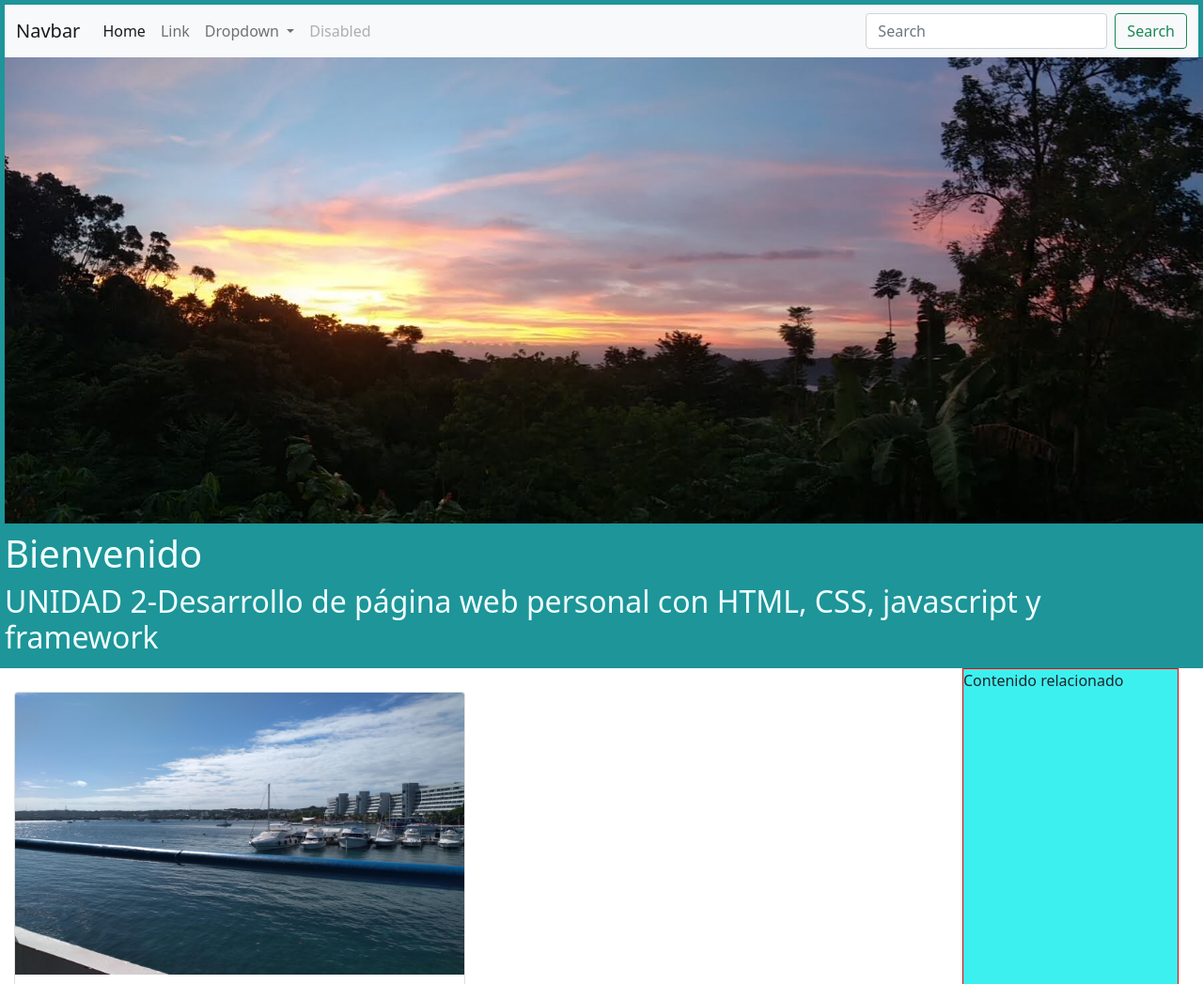
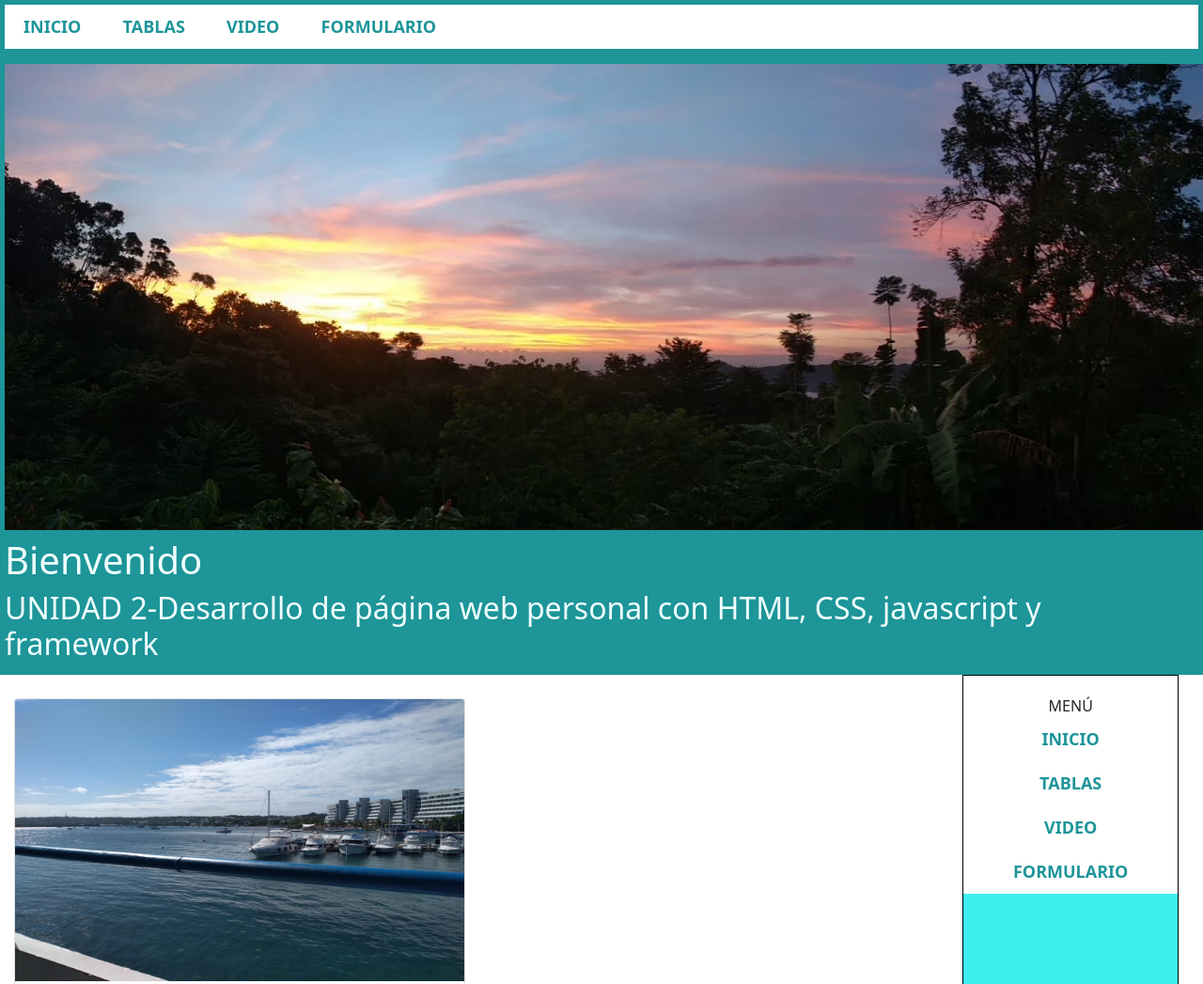
Before and after one commit to Davidciro-333/Desarrollo_de_una_web_personal_con_html, a plain HTML site: page index.html in a window 1280 px wide. Shown: the top 1047 px of the page at 94% size. Drawn offline with Linux system fonts and the light colour scheme.

Commit message:
Estilo de menu completo

```diff
--- a/css/estilo.css
+++ b/css/estilo.css
@@ -19,9 +19,9 @@ section{
 
 aside{
     float: left;
-    border: 1px solid red;
+    border: 1px solid rgb(0, 0, 0);
     width: 18%;
-    border: 1px solid red;
+    border: 1px solid rgb(0, 0, 0);
     background: rgb(61, 240, 240);
     height: 100%;
 }
@@ -43,3 +43,63 @@ figure{
     margin: 0 auto;
     padding: 15px 15px;
 }
+
+ul.superior{
+    width: 100%;
+    background: #ffffff;
+    display: inline-block;
+    list-style: none;
+    text-align: left;
+    margin-top: 0px;
+    padding: 0px;
+}
+
+ul.superior li{
+    display: inline-block;
+}
+
+ul.superior li a{
+    color: #1d9599;
+    text-decoration: none;
+    font-size: 18px;
+    font-weight: bold;
+    display: inline-block;
+    padding: 10px 20px;
+}
+
+.superior li a:hover{
+    background: #125d5f;
+    color: #fff;
+}
+
+ul {
+
+    list-style: none;
+    margin: 0;
+    padding: 0;
+}
+
+ul.inferior{
+    width: 100%;
+    background: #ffffff;
+    display: inline-block;
+    list-style: none;
+    text-align: center;
+    margin: 0px;
+    padding: 0px;
+    padding-top: 20px;
+}
+
+ul.inferior li a{
+    color: #1d9599;
+    text-decoration: none;
+    font-size: 18px;
+    font-weight: bold;
+    display: block;
+    padding: 10px 20px;
+}
+ul.inferior li a:hover{
+    background: #125d5f;
+    color: whitesmoke;
+    width: 100%;
+}
--- a/index.html
+++ b/index.html
@@ -9,44 +9,17 @@
     <link rel="stylesheet" href="css/bootstrap.min.css">
   </head>
   <body>
-        <!--Cabecera de la pagina -->
+
+    <!--Cabecera de la pagina -->
     <header>
-      <nav class="navbar navbar-expand-lg navbar-light bg-light">
-        <div class="container-fluid">
-          <a class="navbar-brand" href="#">Navbar</a>
-          <button class="navbar-toggler" type="button" data-bs-toggle="collapse" data-bs-target="#navbarSupportedContent" aria-controls="navbarSupportedContent" aria-expanded="false" aria-label="Toggle navigation">
-            <span class="navbar-toggler-icon"></span>
-          </button>
-          <div class="collapse navbar-collapse" id="navbarSupportedContent">
-            <ul class="navbar-nav me-auto mb-2 mb-lg-0">
-              <li class="nav-item">
-                <a class="nav-link active" aria-current="page" href="#">Home</a>
-              </li>
-              <li class="nav-item">
-                <a class="nav-link" href="#">Link</a>
-              </li>
-              <li class="nav-item dropdown">
-                <a class="nav-link dropdown-toggle" href="#" id="navbarDropdown" role="button" data-bs-toggle="dropdown" aria-expanded="false">
-                  Dropdown
-                </a>
-                <ul class="dropdown-menu" aria-labelledby="navbarDropdown">
-                  <li><a class="dropdown-item" href="#">Action</a></li>
-                  <li><a class="dropdown-item" href="#">Another action</a></li>
-                  <li><hr class="dropdown-divider"></li>
-                  <li><a class="dropdown-item" href="#">Something else here</a></li>
-                </ul>
-              </li>
-              <li class="nav-item">
-                <a class="nav-link disabled">Disabled</a>
-              </li>
-            </ul>
-            <form class="d-flex">
-              <input class="form-control me-2" type="search" placeholder="Search" aria-label="Search">
-              <button class="btn btn-outline-success" type="submit">Search</button>
-            </form>
-          </div>
-        </div>
-      </nav>
+      <!-- Barra de navegación superior -->
+      <ul class="superior">
+        <li> <a href="#"> INICIO </a></li>
+        <li> <a href="#"> TABLAS </a></li>
+        <li> <a href="#"> VIDEO </a></li>
+        <li> <a href="#"> FORMULARIO </a></li>
+      </ul>
+      <!-- Imagen de bienvenida -->
       <h1>
           <img src="media/paisaje.jpg" alt="Logo de la empresa" width ="1300">
       </h1>
@@ -80,7 +53,12 @@
 
     <!--Contenedor de menú de opciones -->
     <aside>
-      <p> Contenido relacionado </p>
+      <ul class="inferior"> MENÚ
+        <li> <a href="#"> INICIO </a></li>
+        <li> <a href="#"> TABLAS </a></li>
+        <li> <a href="#"> VIDEO </a></li>
+        <li> <a href="#"> FORMULARIO </a></li>
+      </ul>
     </aside>
 
     <!--Pie de página -->
```
